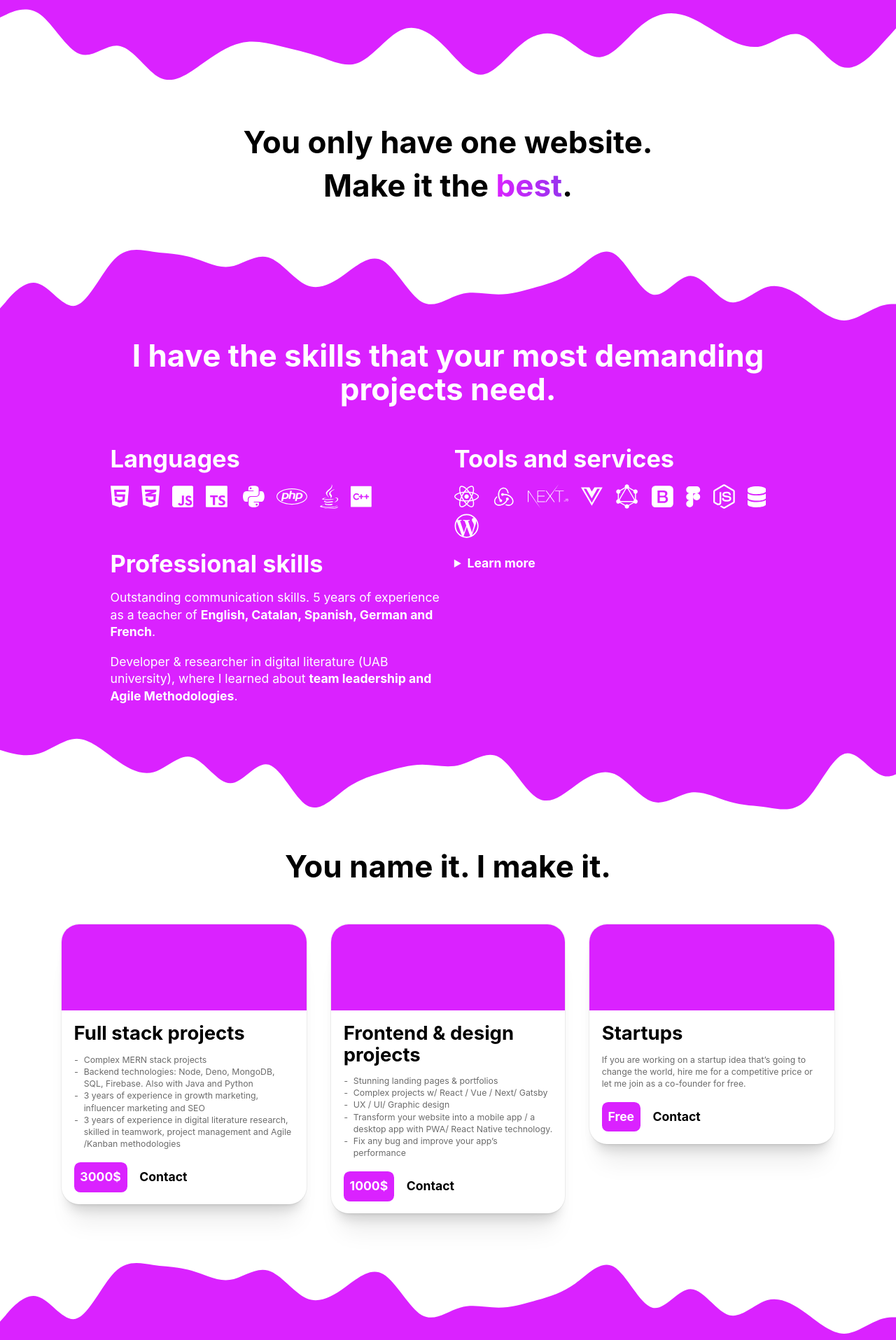
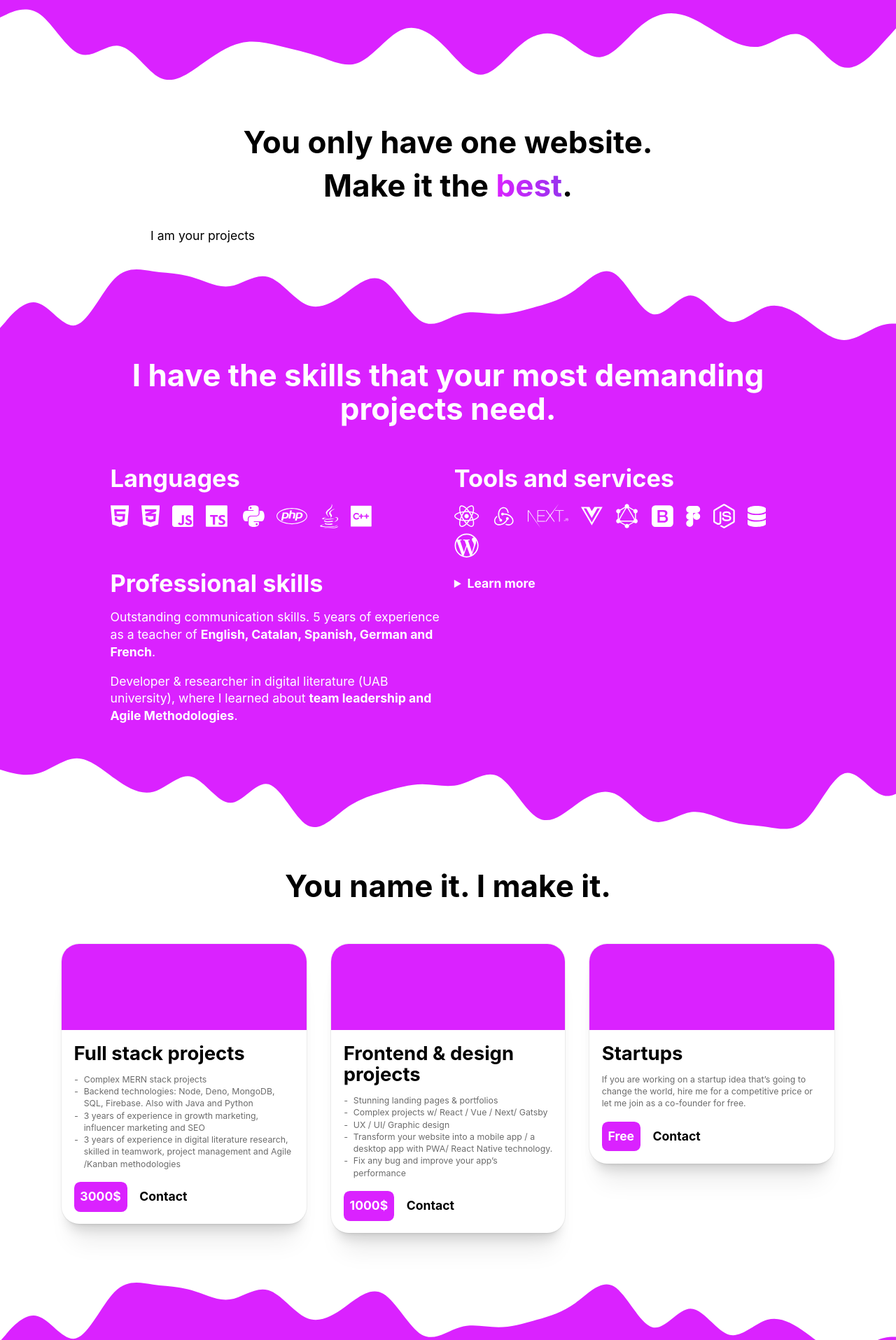
Before and after one commit to ArnoldGee/arnau-gomez-portfolio, a Next.js app: page / in a window 1280 px wide. Shown: the part 285-2200 px from the top of the page at 70% size. Built offline with nearby package versions, Linux system fonts and the light colour scheme.

Commit message:
Added projects section outline

```diff
--- /dev/null
+++ b/components/ProjectsSection.jsx
@@ -0,0 +1,13 @@
+import React from 'react'
+
+import styles from './ProjectsSection.module.css'
+
+const ProjectsSection = () => {
+  return (
+    <div className={styles.projectsSection}>
+      <span className="inverted">I am your projects</span>
+    </div>
+  )
+}
+
+export default ProjectsSection
--- /dev/null
+++ b/components/ProjectsSection.module.css
@@ -0,0 +1,6 @@
+.projectsSection{
+  display: block;
+  margin: 2rem auto;
+  width: 90vw;
+  max-width: 850px;
+}
--- a/components/ServiceCard.jsx
+++ b/components/ServiceCard.jsx
@@ -3,7 +3,7 @@ import React from 'react';
 import styles from './ServiceCard.module.css';
 import Button from './Button.jsx';
 
-const ServiceCard = ({title, price, children}) => {
+const ServiceCard = ({href, title, price, children}) => {
   return (
     <article className={styles.serviceCard}>
       <div className={styles.servicePicture} />
@@ -11,8 +11,13 @@ const ServiceCard = ({title, price, children}) => {
         <h4 className="inverted">{title}</h4>
         <p className="text_small">{children}</p>
         <div>
-          <Button>{price}</Button>
-          <Button light >Contact</Button>
+          <Button href={href}>{price}</Button>
+          <Button
+            href="https://www.linkedin.com/in/arnau-g%C3%B3mez-903b49187/"
+            light
+          >
+            Contact
+          </Button>
         </div>
       </section>
     </article>
--- a/components/WigglyEffect.module.css
+++ b/components/WigglyEffect.module.css
@@ -28,6 +28,6 @@
 }
 @media (max-width: 672px) {
   .blurredState {
-    letter-spacing: -1rem;
+    letter-spacing: -90%;
   }
 }
--- a/pages/index.js
+++ b/pages/index.js
@@ -9,6 +9,7 @@ import Footer from '../components/Footer';
 import SkillsSection from '../components/SkillsSection';
 import FlexboxSection from '../components/FlexboxSection';
 import ServiceCard from '../components/ServiceCard'
+import ProjectsSection from '../components/ProjectsSection';
 
 
 export default function Home() {
@@ -21,7 +22,7 @@ export default function Home() {
         </h1>
         <h1>web developer.</h1>
       </Hero>
-      <Section>
+      <Section noPaddingBottom>
         <hgroup className="inverted text-center">
           <h2>You only have one website.</h2>
           <h2>
@@ -29,7 +30,7 @@ export default function Home() {
           </h2>
         </hgroup>
       </Section>
-      {/*Here goes the projects section */}
+      <ProjectsSection />
       <MiddleHero>
         <h2 className="text-center">
           I have the skills that your most demanding projects need.
@@ -41,7 +42,11 @@ export default function Home() {
         <h2 className="inverted text-center">You name it. I make it.</h2>
       </Section>
       <FlexboxSection>
-        <ServiceCard title="Full stack projects" price="3000$" >
+        <ServiceCard
+          href="mailto:agomez1f@gmail.com"
+          title="Full stack projects"
+          price="3000$"
+        >
           <ul>
             <li>Complex MERN stack projects</li>
             <li>
@@ -58,7 +63,11 @@ export default function Home() {
             </li>
           </ul>
         </ServiceCard>
-        <ServiceCard title="Frontend & design projects" price="1000$">
+        <ServiceCard
+          href="mailto:agomez1f@gmail.com"
+          title="Frontend & design projects"
+          price="1000$"
+        >
           <ul>
             <li>Stunning landing pages & portfolios</li>
             <li>Complex projects w/ React / Vue / Next/ Gatsby</li>
@@ -67,12 +76,14 @@ export default function Home() {
               Transform your website into a mobile app / a desktop app with PWA/
               React Native technology.
             </li>
-            <li>
-              Fix any bug and improve your app’s performance
-            </li>
+            <li>Fix any bug and improve your app’s performance</li>
           </ul>
         </ServiceCard>
-        <ServiceCard title="Startups" price="Free">
+        <ServiceCard
+          href="mailto:agomez1f@gmail.com"
+          title="Startups"
+          price="Free"
+        >
           If you are working on a startup idea that’s going to change the world,
           hire me for a competitive price or let me join as a co-founder for
           free.
```
